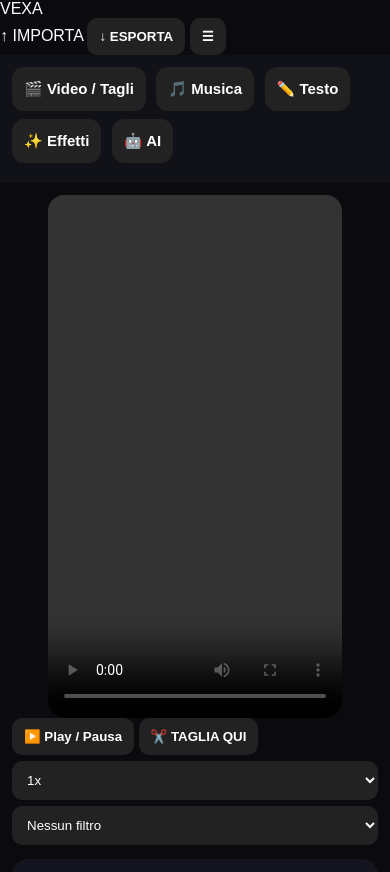
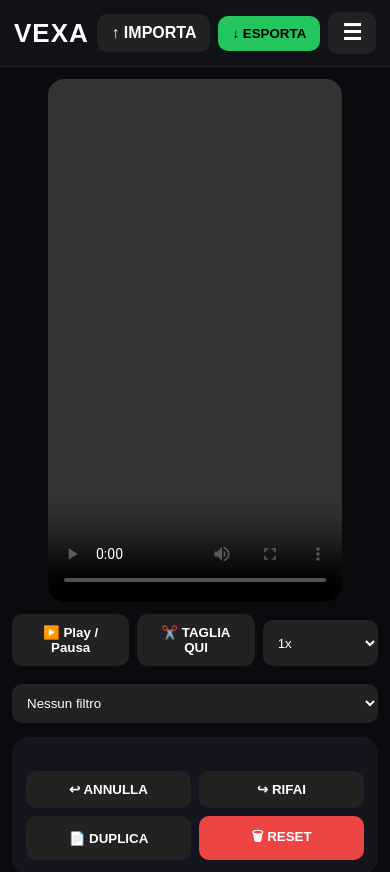
Before and after one commit to Robert755429/vexa, a plain HTML site: page vexa/index.html in a window 390 px wide. Shown: the top 872 px of the page. Drawn offline with Linux system fonts and the light colour scheme.

Commit message:
Refactor CSS for layout and styling improvements

```diff
--- a/vexa/css/style.css
+++ b/vexa/css/style.css
@@ -1,24 +1,32 @@
 *{box-sizing:border-box}
-body{margin:0;background:#0a0a0f;color:#fff;font-family:Arial,sans-serif;display:flex;min-height:100vh}
-.sidebar{width:230px;min-width:230px;background:#111118;padding:16px;position:sticky;top:0;height:100vh}
-.sidebar h2{font-size:28px;margin:0 0 16px 0;font-weight:900}
-.sidebar h2 span{color:#a855f7;font-size:14px}
-.sidebar button{width:100%;padding:13px 12px;margin-bottom:8px;border:0;border-radius:12px;background:#222;color:#fff;font-weight:700;font-size:15px;cursor:pointer;text-align:left}
+body{margin:0;background:#0a0a0f;color:#fff;font-family:Arial,sans-serif}
+.topbar{position:sticky;top:0;z-index:50;display:flex;justify-content:space-between;align-items:center;padding:12px 14px;background:#111118;border-bottom:1px solid #222}
+.logo{font-size:26px;font-weight:900;letter-spacing:1px}
+.top-actions{display:flex;gap:8px;align-items:center}
+.btn-import{background:#222;padding:10px 14px;border-radius:10px;font-weight:800;cursor:pointer}
+.btn-export{background:#22c55e;color:#000;border:0;padding:10px 14px;border-radius:10px;font-weight:800;cursor:pointer}
+.btn-menu{background:#222;border:0;color:#fff;font-size:22px;padding:8px 14px;border-radius:10px;cursor:pointer}
+.sidebar{position:fixed;top:0;right:-260px;width:250px;height:100vh;background:#15151f;padding:70px 14px 14px;z-index:60;transition:right .3s;display:flex;flex-direction:column;gap:10px}
+.sidebar.open{right:0}
+.sidebar button{background:#222;border:0;color:#fff;padding:14px;border-radius:12px;text-align:left;font-weight:700;font-size:16px;cursor:pointer}
 .sidebar button.active{background:#a855f7}
-.sidebar button.green{background:#22c55e;color:#000}
-.sidebar button.red{background:#ef4444}
-.main{flex:1;padding:16px;max-width:900px;margin:0 auto;width:100%}
+.overlay-menu{display:none;position:fixed;inset:0;background:rgba(0,0,0,.6);z-index:55}
+.overlay-menu.show{display:block}
+.main{max-width:620px;margin:0 auto;padding:12px}
 .video-wrap{position:relative;background:#000;border-radius:16px;overflow:hidden;aspect-ratio:9/16;max-height:62vh;margin:0 auto}
 video{width:100%;height:100%;object-fit:cover}
-#overlayText{position:absolute;left:50%;top:72%;transform:translateX(-50%);font-size:32px;font-weight:900;text-align:center;text-shadow:2px 2px 0 #000;width:90%;pointer-events:none}
+#overlayText{position:absolute;left:50%;top:72%;transform:translateX(-50%);font-size:28px;font-weight:900;text-align:center;text-shadow:2px 2px 0 #000;width:90%;pointer-events:none}
 #stickerLayer{position:absolute;inset:0;pointer-events:none;font-size:60px;text-align:center;padding-top:20%}
+.controls{display:flex;gap:8px;margin-top:12px;justify-content:center;flex-wrap:wrap}
+.controls>*{flex:1;min-width:110px}
 .card{background:#15151f;border-radius:16px;padding:14px;margin-top:14px}
+.ai-card{background:#1a1a22}
 .row{display:flex;gap:8px;flex-wrap:wrap;margin-top:8px}
 .row>*{flex:1;min-width:110px}
 button{border:0;border-radius:10px;padding:11px 12px;font-weight:700;cursor:pointer;background:#222;color:#fff}
-button.primary{background:#a855f7;width:100%;margin-top:8px}
 button.green{background:#22c55e;color:#000}
 button.red{background:#ef4444}
+button.big{width:100%;margin-top:8px;padding:14px;font-size:16px}
 input,select{width:100%;padding:11px;border-radius:10px;border:0;background:#222;color:#fff;margin-top:6px}
 .clip{background:#a855f7;padding:10px;border-radius:10px;cursor:pointer;text-align:center;font-weight:800}
 .timeline{display:flex;gap:8px;overflow-x:auto;padding:6px 0}
@@ -28,9 +36,3 @@ input,select{width:100%;padding:11px;border-radius:10px;border:0;background:#222
 .bar-fill{position:absolute;left:0;top:0;bottom:0;background:#22c55e;width:50%;border-radius:10px}
 .bar-fill.video-fill{background:#a855f7;width:0%}
 .bar-handle{position:absolute;top:0;bottom:0;width:14px;background:#fff;border-radius:6px;left:50%}
-@media(max-width:700px){
-body{flex-direction:column}
-.sidebar{width:100%;min-width:100%;height:auto;position:relative;padding:12px}
-.sidebar button{display:inline-block;width:auto;margin-right:6px}
-.main{padding:12px}
-}
```
